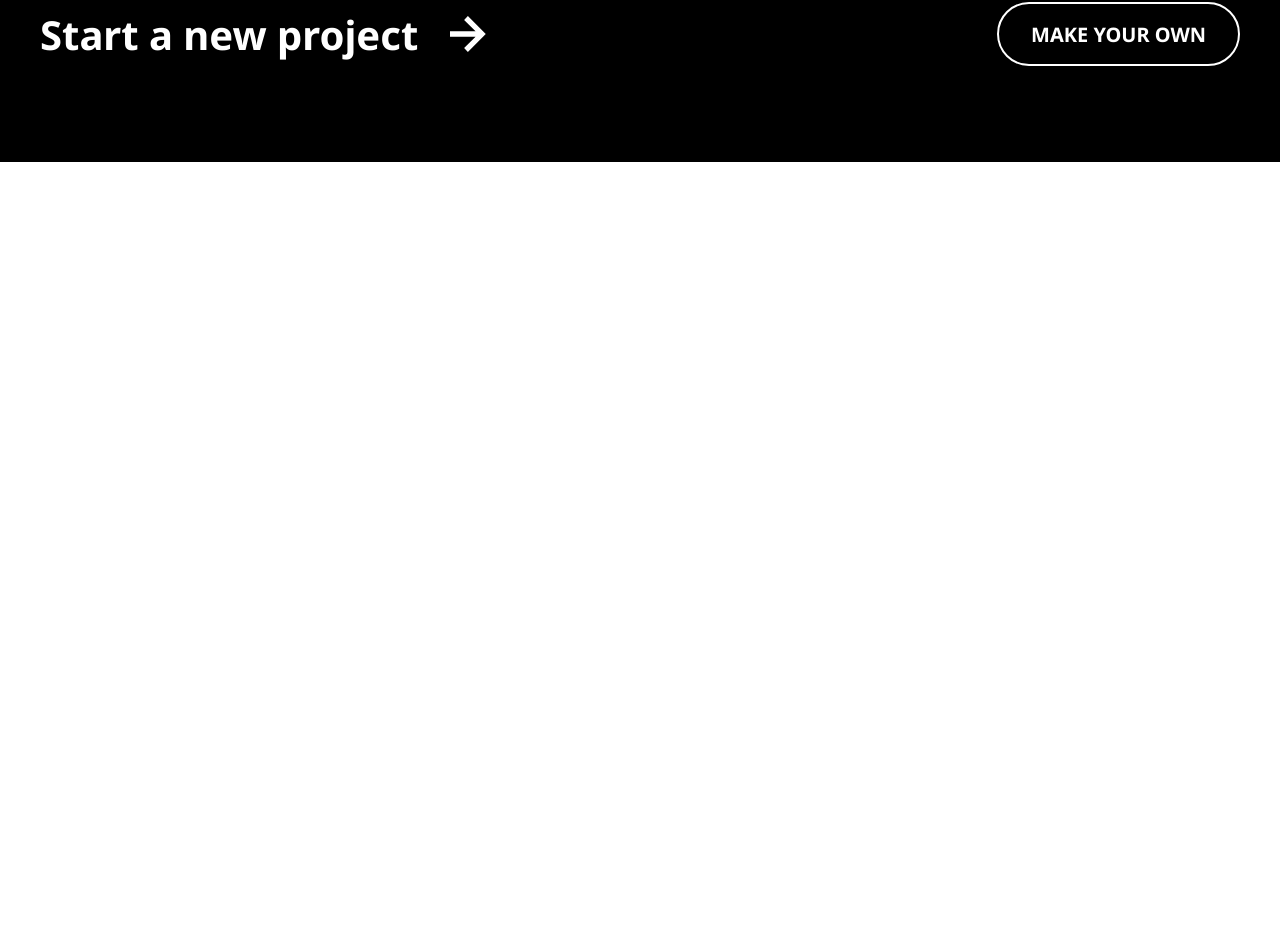
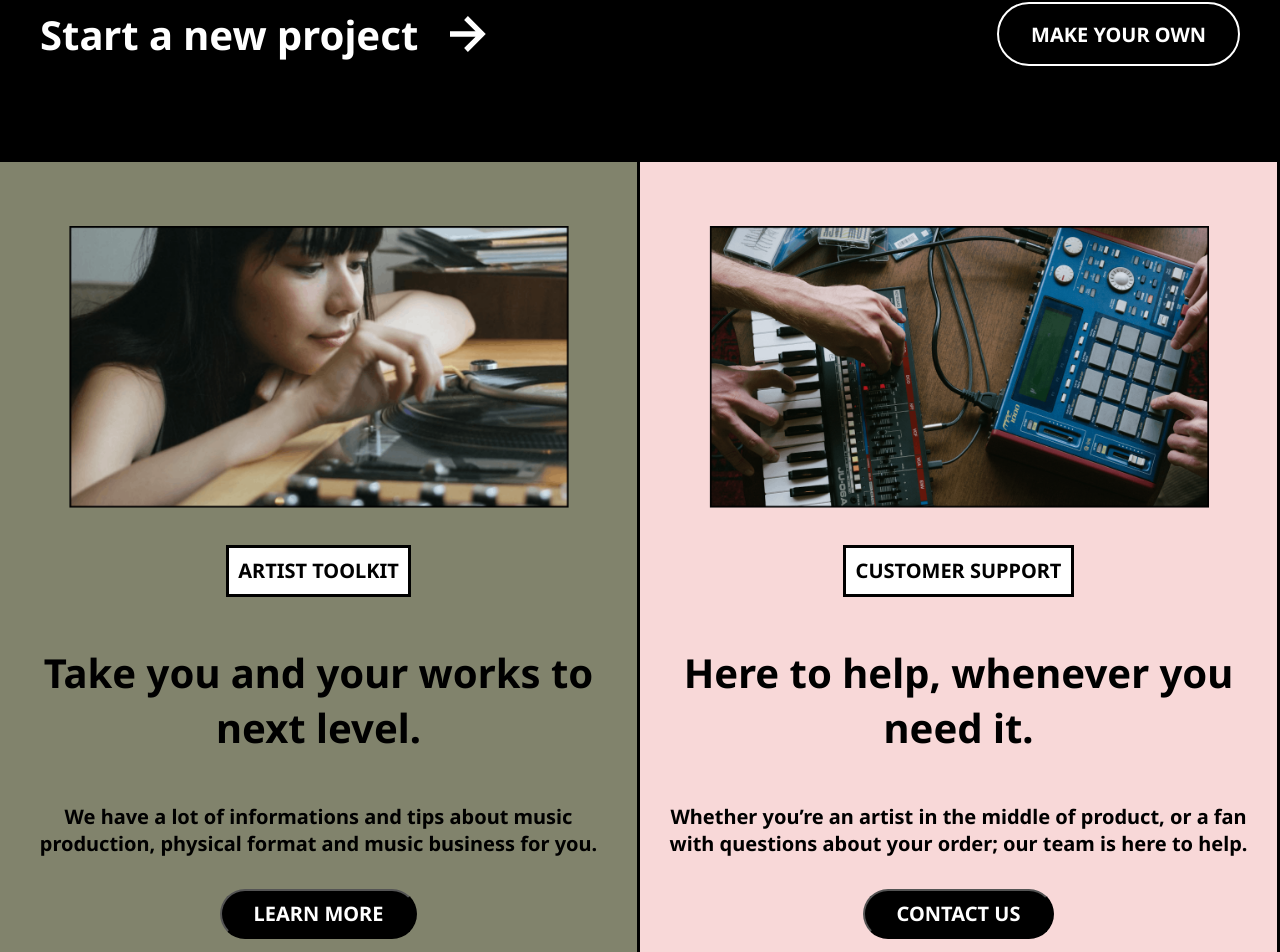
Before and after one commit to kmk00/Qrates-landing-page, a React (Vite) app: page / in a window 1280 px wide. Shown: the part 3376-4328 px from the top of the page. Before the commit the page ends 3538 px from the top, so only its background shows below. Built offline with nearby package versions, Linux system fonts and the light colour scheme.

Commit message:
Add new component

```diff
--- a/src/App.tsx
+++ b/src/App.tsx
@@ -1,5 +1,6 @@
 import Formats from "./components/Formats";
 import Hero from "./components/Hero";
+import LearnMore from "./components/LearnMore";
 import Slogan from "./components/Slogan";
 import StartNewProject from "./components/StartNewProject";
 import Navigation from "./Navigation/Navigation";
@@ -13,6 +14,7 @@ function App() {
       <Slogan />
       {/* Component */}
       <StartNewProject />
+      <LearnMore />
     </>
   );
 }
--- /dev/null
+++ b/src/components/LearnMore.tsx
@@ -0,0 +1,113 @@
+import styled from "styled-components";
+import image1 from "../assets/LearnMore1.png";
+import image2 from "../assets/LearnMore2.png";
+
+const Section = styled.section`
+  display: flex;
+  text-align: center;
+
+  @media (max-width: 1000px) {
+    flex-direction: column;
+  }
+`;
+
+const SectionCard = styled.div`
+  flex-basis: 50%;
+  display: flex;
+  flex-direction: column;
+  justify-content: center;
+  align-items: center;
+  gap: 2rem;
+  padding: 1rem;
+
+  &:nth-child(1) {
+    background-color: #81836c;
+  }
+
+  &:nth-child(2) {
+    background-color: #f8d8d8;
+  }
+
+  border-right: 3px solid #000;
+
+  @media (max-width: 1000px) {
+    padding: 2rem;
+    margin: 0 auto;
+    border-right: none;
+    border-bottom: 3px solid #000;
+  }
+`;
+
+const ImageComponent = styled.div`
+  margin-top: 3rem;
+  max-width: 500px;
+
+  img {
+    width: 100%;
+    height: auto;
+  }
+
+  @media (max-width: 1000px) {
+    max-width: 100%;
+  }
+`;
+
+const TitleButton = styled.button`
+  border: 3px solid #000;
+  font-size: 20px;
+  padding: 0.6rem;
+  background-color: white;
+  color: #000;
+`;
+
+const H2 = styled.h2`
+  color: #000;
+  font-size: 40px;
+  margin: 1rem 0;
+`;
+
+const Text = styled.p`
+  font-size: 20px;
+`;
+
+const Button = styled.button`
+  font-size: 20px;
+  padding: 0.6rem 2rem;
+  background-color: #000;
+  color: white;
+  cursor: pointer;
+  border-radius: 25px;
+`;
+
+const LearnMore = () => {
+  return (
+    <Section>
+      <SectionCard>
+        <ImageComponent>
+          <img src={image1} alt="image1" />
+        </ImageComponent>
+        <TitleButton>ARTIST TOOLKIT</TitleButton>
+        <H2>Take you and your works to next level.</H2>
+        <Text>
+          We have a lot of informations and tips about music production,
+          physical format and music business for you.
+        </Text>
+        <Button>LEARN MORE</Button>
+      </SectionCard>
+      <SectionCard>
+        <ImageComponent>
+          <img src={image2} alt="image2" />
+        </ImageComponent>
+        <TitleButton>CUSTOMER SUPPORT</TitleButton>
+        <H2>Here to help, whenever you need it.</H2>
+        <Text>
+          Whether you’re an artist in the middle of product, or a fan with
+          questions about your order; our team is here to help.
+        </Text>
+        <Button>CONTACT US</Button>
+      </SectionCard>
+    </Section>
+  );
+};
+
+export default LearnMore;
```
Also changed, not shown: src/assets/LearnMore1.png (added), src/assets/LearnMore2.png (added).
